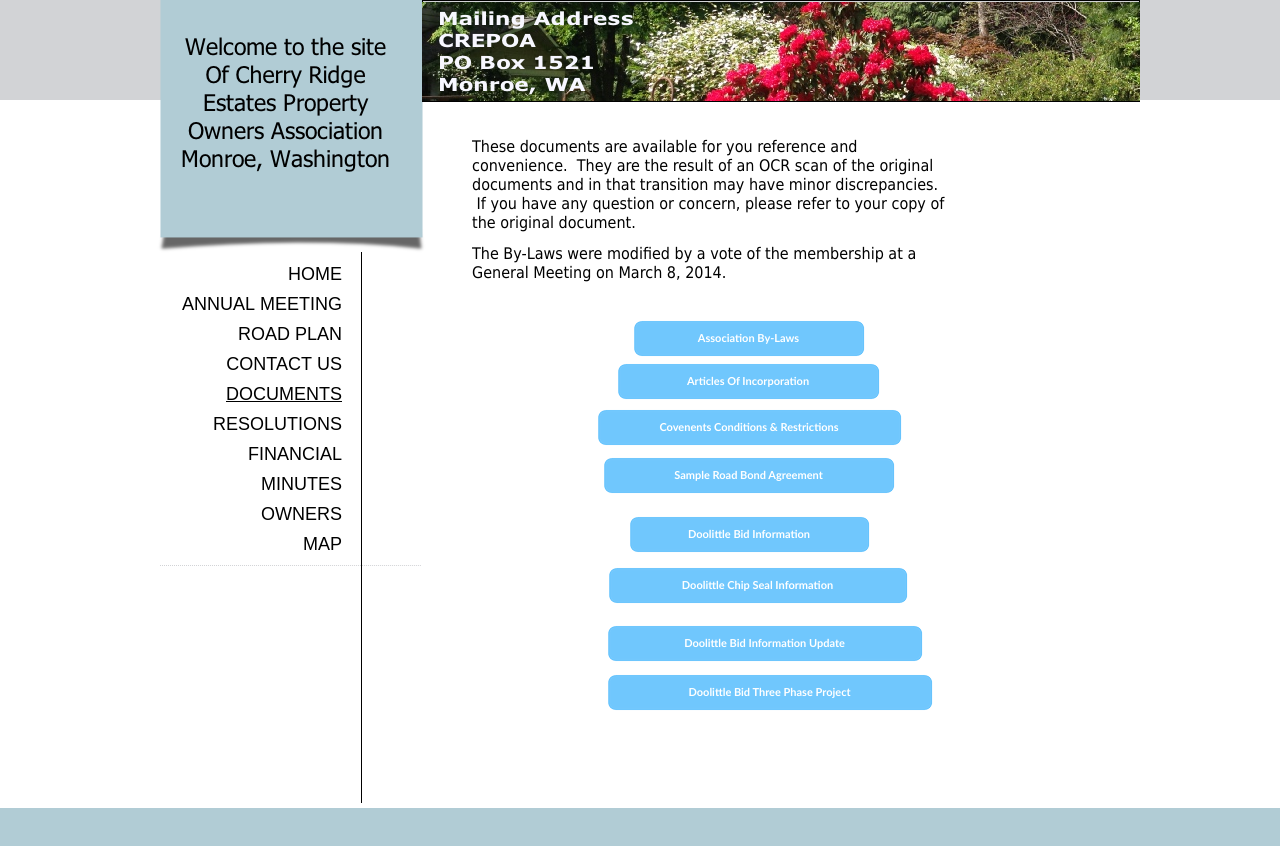
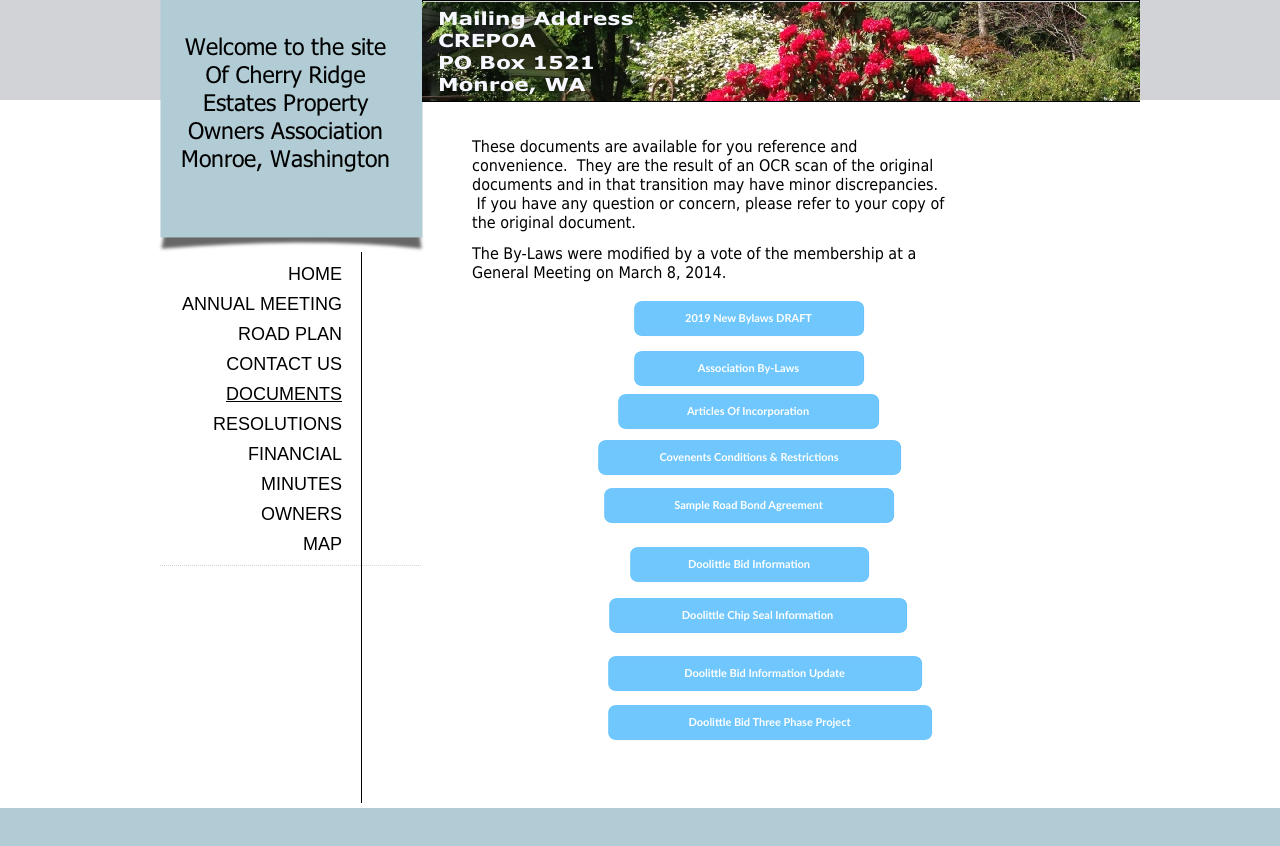
Before and after one commit to crepoa/crepoa.github.io, a plain HTML site: page page9.html in a window 1280 px wide. Drawn offline with Linux system fonts and the light colour scheme.

Commit message:
Added draft bylaws
Added draft bylaws and related links.

```diff
--- a/page9.html
+++ b/page9.html
@@ -150,28 +150,32 @@
         <p class="Body P-1"><span class="C-1">These documents are available for you reference and convenience. &nbsp;They are the result of an OCR scan of the original documents and in that transition may have minor discrepancies. &nbsp;If you have any question or concern, please refer to your copy of the original document.</span></p>
         <p class="Body P-1"><span class="C-1">The By-<wbr>Laws were modified by a vote of the membership at a General Meeting on March 8, 2014.</span></p>
       </div>
-      <a href="bylaws%20as%20revised%202015.pdf" id="btn_62" class="OBJ-2 ActiveButton" style="position:absolute;left:493px;top:320px;width:233px;height:38px;">
+      <a href="Cherry%20Ridge%20Estates%20Bylaws%20v.1%20DRAFT.docx" class="OBJ-2 ActiveButton" style="position:absolute;left:493px;top:300px;width:233px;height:38px;">
+        <span>2019 New Bylaws DRAFT</span>
+      </a>
+<br><br>
+      <a href="bylaws%20as%20revised%202015.pdf" id="btn_62" class="OBJ-2 ActiveButton" style="position:absolute;left:493px;top:350px;width:233px;height:38px;">
         <span>Association&nbsp;By-Laws</span>
       </a>
-      <a href="Articles%20of%20Incorporation%201994.pdf" id="btn_63" class="OBJ-3 ActiveButton" style="position:absolute;left:477px;top:363px;width:264px;height:38px;">
+      <a href="Articles%20of%20Incorporation%201994.pdf" id="btn_63" class="OBJ-3 ActiveButton" style="position:absolute;left:477px;top:393px;width:264px;height:38px;">
         <span>Articles&nbsp;of&nbsp;Incorporation</span>
       </a>
-      <a href="Final%20CCR.pdf" id="btn_64" class="OBJ-4 ActiveButton" style="position:absolute;left:457px;top:409px;width:306px;height:38px;">
+      <a href="Final%20CCR.pdf" id="btn_64" class="OBJ-4 ActiveButton" style="position:absolute;left:457px;top:439px;width:306px;height:38px;">
         <span>Covenents&nbsp;Conditions&nbsp;&amp;&nbsp;Restrictions</span>
       </a>
-      <a href="Road%20Bond%20(Logging).docx" id="btn_69" class="OBJ-5 ActiveButton" style="position:absolute;left:463px;top:457px;width:293px;height:38px;">
+      <a href="Road%20Bond%20(Logging).docx" id="btn_69" class="OBJ-5 ActiveButton" style="position:absolute;left:463px;top:487px;width:293px;height:38px;">
         <span>Sample&nbsp;Road&nbsp;Bond&nbsp;Agreement</span>
       </a>
-      <a href="16%20Q%20Duvall%20-%20Dan%20Kern.pdf" id="btn_72" class="OBJ-6 ActiveButton" style="position:absolute;left:489px;top:516px;width:242px;height:38px;">
+      <a href="16%20Q%20Duvall%20-%20Dan%20Kern.pdf" id="btn_72" class="OBJ-6 ActiveButton" style="position:absolute;left:489px;top:546px;width:242px;height:38px;">
         <span>Doolittle&nbsp;bid&nbsp;information</span>
       </a>
-      <a href="Chip%20Seal%20News%20%26%20Views.pdf" id="btn_73" class="OBJ-7 ActiveButton" style="position:absolute;left:468px;top:567px;width:301px;height:38px;">
+      <a href="Chip%20Seal%20News%20%26%20Views.pdf" id="btn_73" class="OBJ-7 ActiveButton" style="position:absolute;left:468px;top:597px;width:301px;height:38px;">
         <span>Doolittle&nbsp;chip&nbsp;seal&nbsp;information</span>
       </a>
-      <a href="Cherry%20Ridge%20Revised%20quote.pdf" id="btn_74" class="OBJ-8 ActiveButton" style="position:absolute;left:467px;top:625px;width:317px;height:38px;">
+      <a href="Cherry%20Ridge%20Revised%20quote.pdf" id="btn_74" class="OBJ-8 ActiveButton" style="position:absolute;left:467px;top:655px;width:317px;height:38px;">
         <span>Doolittle&nbsp;bid&nbsp;information&nbsp;update</span>
       </a>
-      <a href="16%20Q%20Cherry%20Ridge%20update%204-29-16.pdf" id="btn_75" class="OBJ-9 ActiveButton" style="position:absolute;left:467px;top:674px;width:327px;height:38px;">
+      <a href="16%20Q%20Cherry%20Ridge%20update%204-29-16.pdf" id="btn_75" class="OBJ-9 ActiveButton" style="position:absolute;left:467px;top:704px;width:327px;height:38px;">
         <span>Doolittle&nbsp;bid&nbsp;Three&nbsp;Phase&nbsp;Project</span>
       </a>
     </div>
```
Also changed, not shown: index.html (+2 -2 lines), 1 other file.
